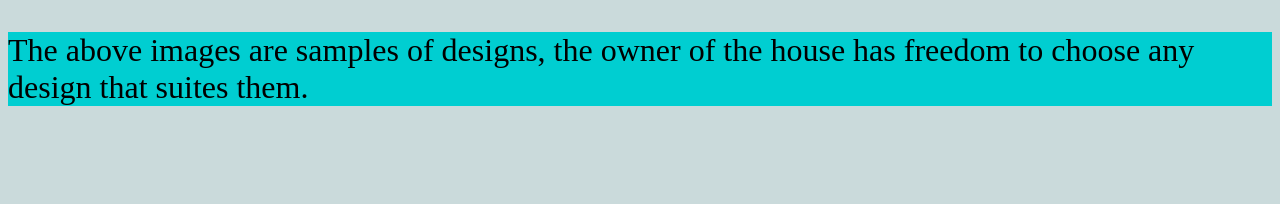
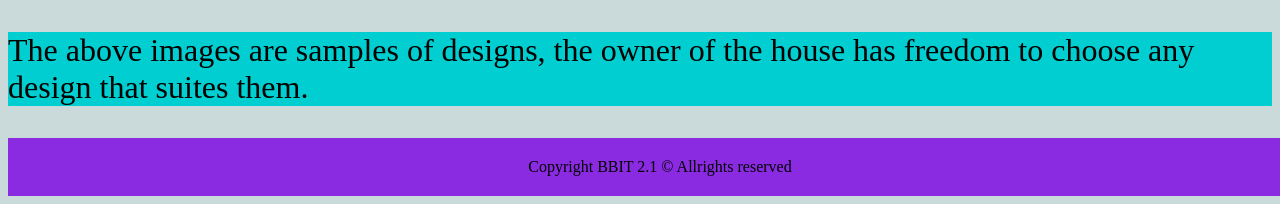
Before and after one commit to 169975/class_project, a PHP site: page /homes.html in a window 1280 px wide. Shown: the part 787-991 px from the top of the page. Before the commit the page ends 893 px from the top, so only its background shows below. Run offline with PHP 8.4, Linux system fonts and the light colour scheme.

Commit message:
I have added a footer at the end of each webpage

```diff
--- a/CSS/style.css
+++ b/CSS/style.css
@@ -22,8 +22,10 @@ h1{
 }
 
 body{
-
+padding-bottom: 58px;
+position: relative;
 background-color:rgb(202, 218, 219);
+min-height: 100vh;
 }
 
 h2{
@@ -52,11 +54,20 @@ font-style: italic;
 .content{
     float: left;
     padding: 20px;
-    width: 50%;
+    width: 70%;
 }
 
 .content2{
     float: right;
     padding: 50px;
-    width: 50%;
+    width: 30%;
 }
+.footer_down{
+    position: fixed;
+    background-color: blueviolet;
+    padding: 20px;
+    text-align: center;
+    width: 100%;
+    bottom: 0;
+    position: absolute;
+}
--- a/Christianity.html
+++ b/Christianity.html
@@ -20,4 +20,8 @@
 <img src="images/pexels-michael-Christianity.jpg" alt="" width="50%">
 <h2>Welcome to this great opportunity to worship,pray and connect!</h2>
 </body>
+<div class="footer_down">
+    Copyright BBIT 2.1 &copy; Allrights reserved
+</div>
+
 </html>
--- a/activities.html
+++ b/activities.html
@@ -40,5 +40,11 @@
 
 
     </p>
+    <div class="footer_down">
+        Copyright BBIT 2.1 &copy; Allrights reserved
+    </div>
+
 </body>
+
+
 </html>
--- a/homes.html
+++ b/homes.html
@@ -27,5 +27,17 @@
         </li>
     </ul>
     <p style="background-color: darkturquoise; text-decoration: solid;font-size: xx-large;">The above images are samples of designs, the owner of the house has freedom to choose any design that suites them. </p>
+
+
+    <div class="footer_down">
+        Copyright BBIT 2.1 &copy; Allrights reserved
+    </div>
+
 </body>
+
+
+
+
+
+
 </html>
```
Also changed, not shown: about.html (+6 -2 lines), clientDetails.html (+8 -0 lines), hostel.html (+8 -0 lines), index.html (+7 -0 lines).
